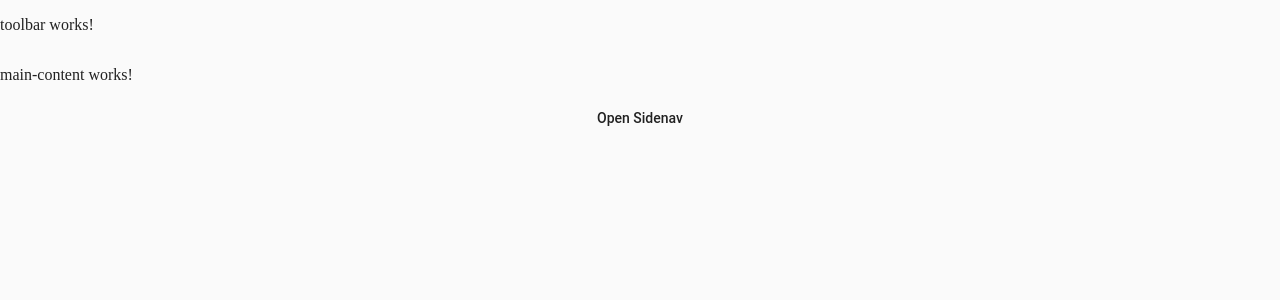
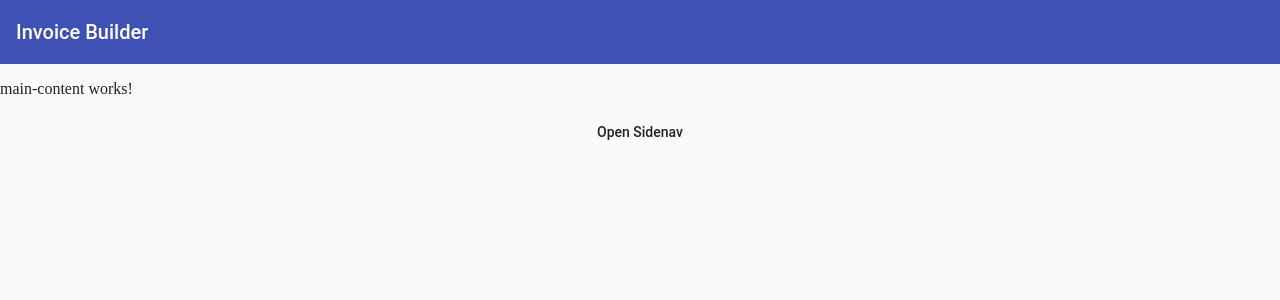
Before and after one commit to amit9031jsr/AngularMaterial, an Angular app: page /invoice-builder in a window 1280 px wide. Shown: the top 300 px of the page. Built offline with nearby package versions, Linux system fonts and the light colour scheme.

Commit message:
added toolbar on the top

```diff
--- a/src/app/invoice-builder/components/side-nav/side-nav.component.html
+++ b/src/app/invoice-builder/components/side-nav/side-nav.component.html
@@ -1,5 +1,6 @@
 <mat-sidenav-container class="app-sidenav-container">
-  <mat-sidenav class="app-sidenav" #sidenav>
+  <mat-sidenav class="app-sidenav"
+  #sidenav>
     <mat-toolbar color="primary">Dashboard</mat-toolbar>
     <mat-list>
         <mat-list-item>Item 1</mat-list-item>
--- a/src/app/invoice-builder/components/toolbar/toolbar.component.html
+++ b/src/app/invoice-builder/components/toolbar/toolbar.component.html
@@ -1 +1,3 @@
-<p>toolbar works!</p>
+<mat-toolbar color="primary">
+    <span>Invoice Builder</span>
+</mat-toolbar>
```
